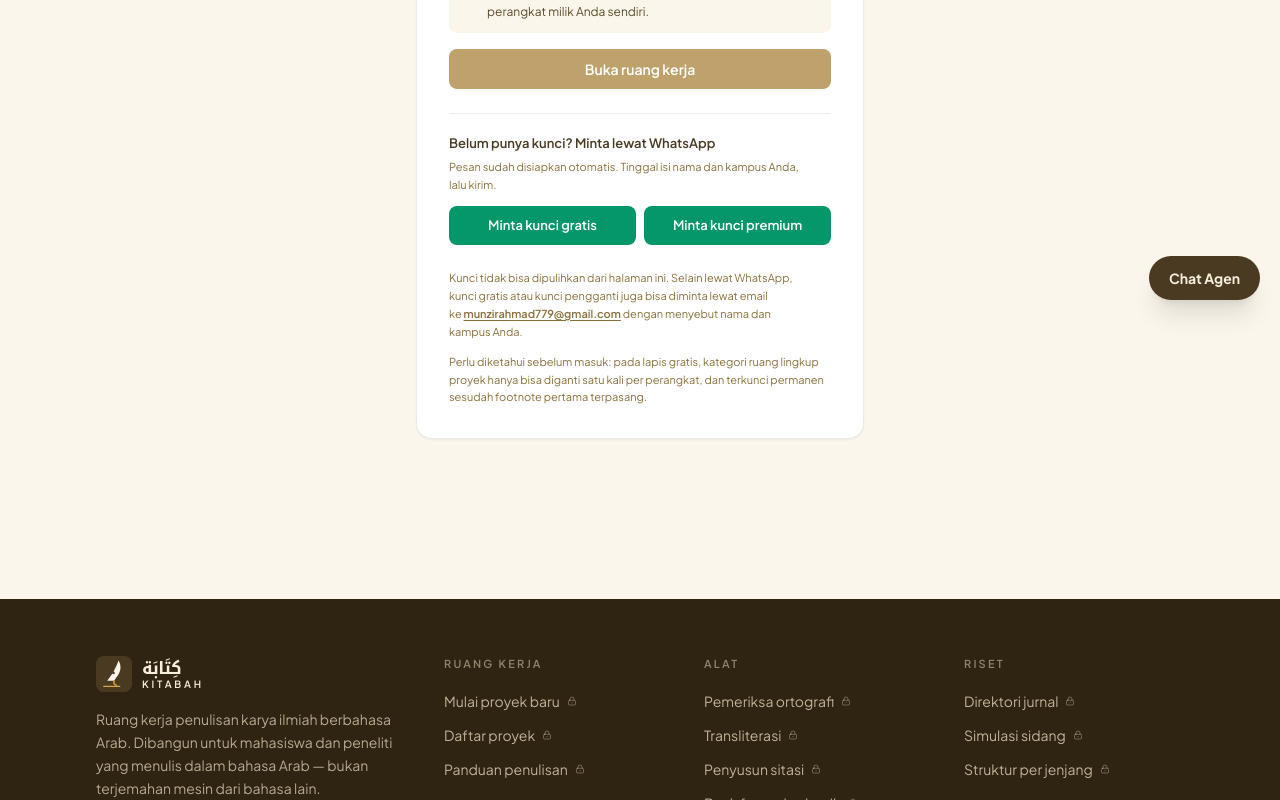
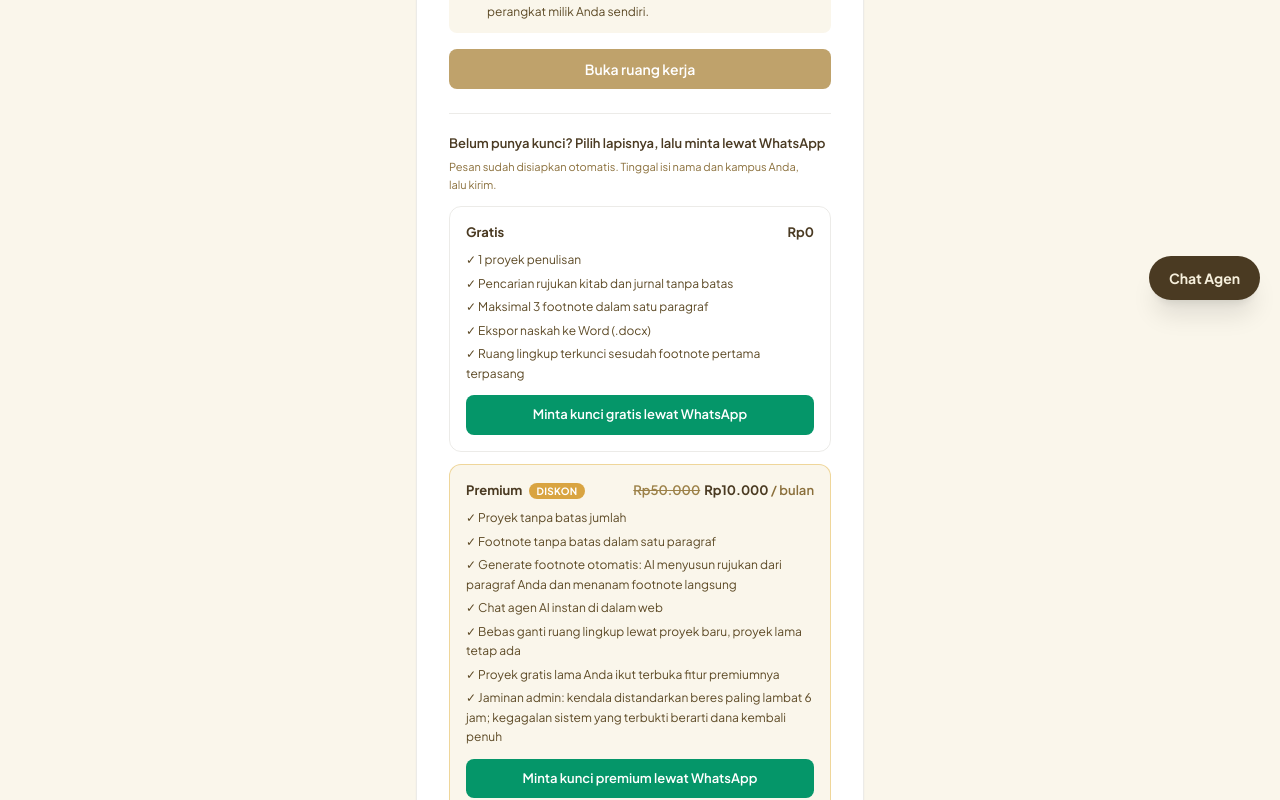
Before and after one commit to munzirahmad779-lab/uthruha, a Next.js app: page /masuk in a window 1280 px wide. Shown: the part 480-1280 px from the top of the page. Built offline with nearby package versions, Linux system fonts and the light colour scheme.

Commit message:
feat(masuk): kartu perbandingan Gratis vs Premium dengan harga diskon di blok WhatsApp

```diff
--- a/app/masuk/page.tsx
+++ b/app/masuk/page.tsx
@@ -45,28 +45,65 @@ export default function MasukPage() {
           <MasukForm googleAktif={googleAktif} />
           <div className="mt-6 border-t border-ink-900/10 pt-5">
             <p className="text-[13px] font-semibold text-ink-900">
-              Belum punya kunci? Minta lewat WhatsApp
+              Belum punya kunci? Pilih lapisnya, lalu minta lewat WhatsApp
             </p>
             <p className="mt-1 text-[11px] leading-relaxed text-ink-500">
               Pesan sudah disiapkan otomatis. Tinggal isi nama dan kampus Anda,
               lalu kirim.
             </p>
-            <div className="mt-3 flex gap-2">
+
+            <div className="mt-3 rounded-xl border border-ink-900/10 p-4">
+              <div className="flex items-baseline justify-between gap-2">
+                <p className="text-[13px] font-bold text-ink-900">Gratis</p>
+                <p className="text-[13px] font-bold text-ink-900">Rp0</p>
+              </div>
+              <ul className="mt-2 space-y-1 text-[12px] leading-relaxed text-ink-700">
+                <li>✓ 1 proyek penulisan</li>
+                <li>✓ Pencarian rujukan kitab dan jurnal tanpa batas</li>
+                <li>✓ Maksimal 3 footnote dalam satu paragraf</li>
+                <li>✓ Ekspor naskah ke Word (.docx)</li>
+                <li>✓ Ruang lingkup terkunci sesudah footnote pertama terpasang</li>
+              </ul>
               <a
                 href={tautanWa(PESAN_WA_GRATIS)}
                 target="_blank"
                 rel="noopener noreferrer"
-                className="flex-1 rounded-lg bg-emerald-600 px-3 py-2.5 text-center text-[13px] font-semibold text-white transition hover:bg-emerald-700"
+                className="mt-3 block rounded-lg bg-emerald-600 px-3 py-2.5 text-center text-[13px] font-semibold text-white transition hover:bg-emerald-700"
               >
-                Minta kunci gratis
+                Minta kunci gratis lewat WhatsApp
               </a>
+            </div>
+
+            <div className="mt-3 rounded-xl border border-gold-300/70 bg-parchment-50 p-4">
+              <div className="flex items-baseline justify-between gap-2">
+                <p className="text-[13px] font-bold text-ink-900">
+                  Premium{" "}
+                  <span className="ml-1 rounded-full bg-gold-500 px-2 py-0.5 text-[10px] font-bold uppercase tracking-wide text-white">
+                    Diskon
+                  </span>
+                </p>
+                <p className="text-[13px] font-bold text-ink-900">
+                  <s className="mr-1 font-semibold text-ink-400">Rp50.000</s>
+                  Rp10.000
+                  <span className="font-semibold text-ink-500"> / bulan</span>
+                </p>
+              </div>
+              <ul className="mt-2 space-y-1 text-[12px] leading-relaxed text-ink-700">
+                <li>✓ Proyek tanpa batas jumlah</li>
+                <li>✓ Footnote tanpa batas dalam satu paragraf</li>
+                <li>✓ Generate footnote otomatis: AI menyusun rujukan dari paragraf Anda dan menanam footnote langsung</li>
+                <li>✓ Chat agen AI instan di dalam web</li>
+                <li>✓ Bebas ganti ruang lingkup lewat proyek baru, proyek lama tetap ada</li>
+                <li>✓ Proyek gratis lama Anda ikut terbuka fitur premiumnya</li>
+                <li>✓ Jaminan admin: kendala distandarkan beres paling lambat 6 jam; kegagalan sistem yang terbukti berarti dana kembali penuh</li>
+              </ul>
               <a
                 href={tautanWa(PESAN_WA_PREMIUM)}
                 target="_blank"
                 rel="noopener noreferrer"
-                className="flex-1 rounded-lg bg-emerald-600 px-3 py-2.5 text-center text-[13px] font-semibold text-white transition hover:bg-emerald-700"
+                className="mt-3 block rounded-lg bg-emerald-600 px-3 py-2.5 text-center text-[13px] font-semibold text-white transition hover:bg-emerald-700"
               >
-                Minta kunci premium
+                Minta kunci premium lewat WhatsApp
               </a>
             </div>
           </div>
```
